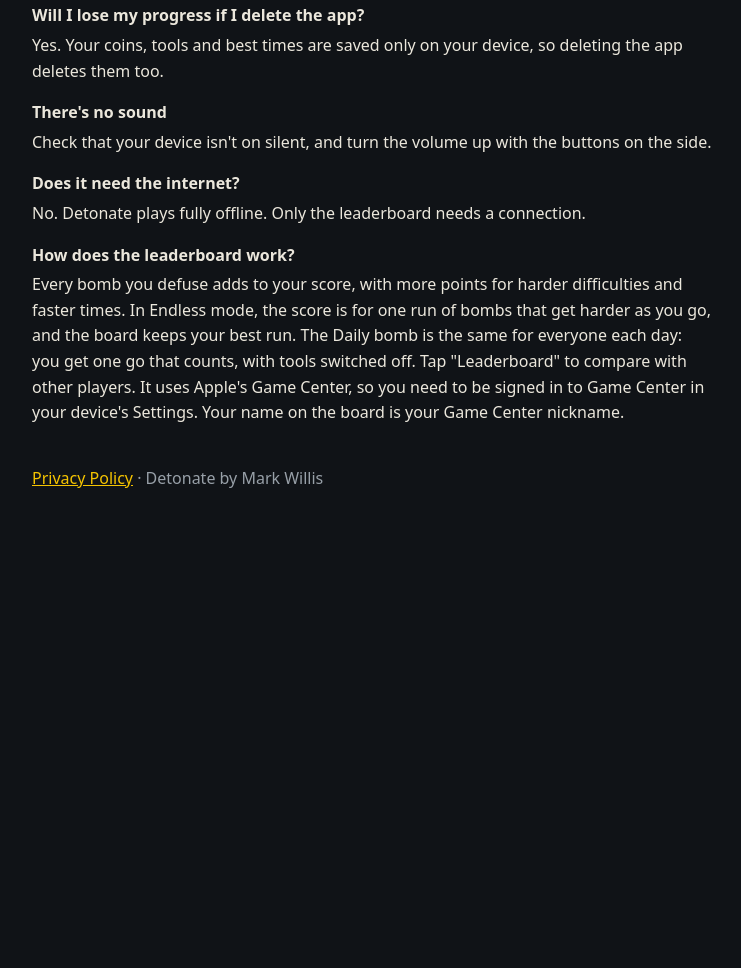
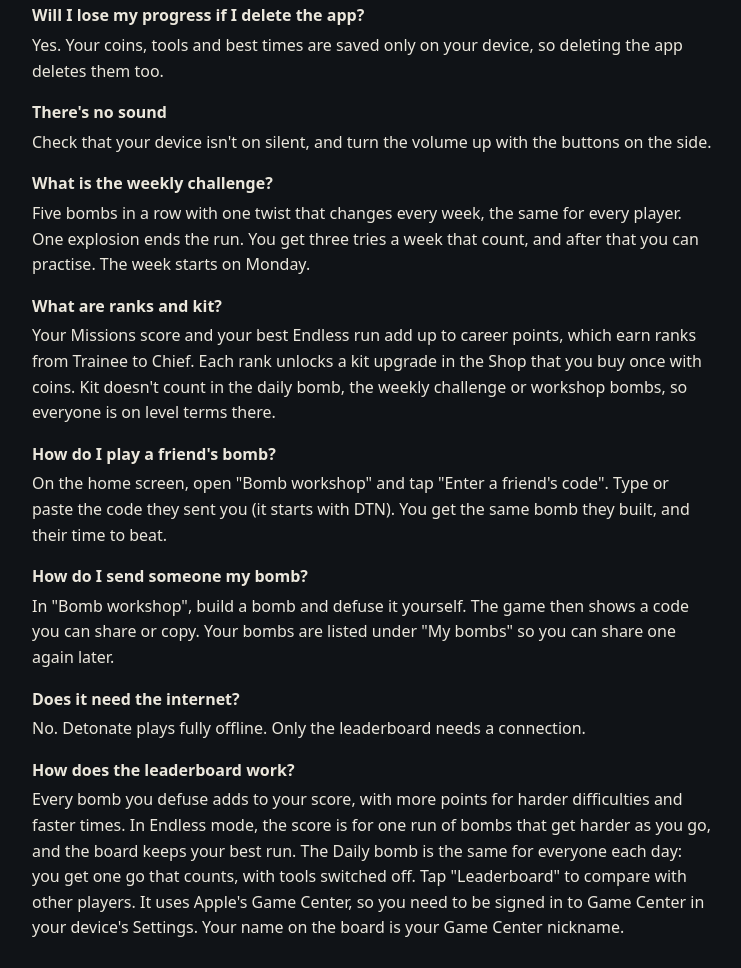
Before and after one commit to markyb250/detonate, a plain HTML site: page support.html in a window 1280 px wide. Shown: the part 874-1842 px from the top of the page, without its empty margins (268-1009 px from the left). Before the commit the page ends 1413 px from the top, so only its background shows below. Drawn offline with Linux system fonts and the light colour scheme.

Commit message:
Support page: bomb workshop, weekly challenge and career ranks
Co-Authored-By: Claude Fable 5.2 <noreply@anthropic.com>

```diff
--- a/support.html
+++ b/support.html
@@ -50,6 +50,14 @@
     <dd>Yes. Your coins, tools and best times are saved only on your device, so deleting the app deletes them too.</dd>
     <dt>There's no sound</dt>
     <dd>Check that your device isn't on silent, and turn the volume up with the buttons on the side.</dd>
+    <dt>What is the weekly challenge?</dt>
+    <dd>Five bombs in a row with one twist that changes every week, the same for every player. One explosion ends the run. You get three tries a week that count, and after that you can practise. The week starts on Monday.</dd>
+    <dt>What are ranks and kit?</dt>
+    <dd>Your Missions score and your best Endless run add up to career points, which earn ranks from Trainee to Chief. Each rank unlocks a kit upgrade in the Shop that you buy once with coins. Kit doesn't count in the daily bomb, the weekly challenge or workshop bombs, so everyone is on level terms there.</dd>
+    <dt>How do I play a friend's bomb?</dt>
+    <dd>On the home screen, open "Bomb workshop" and tap "Enter a friend's code". Type or paste the code they sent you (it starts with DTN). You get the same bomb they built, and their time to beat.</dd>
+    <dt>How do I send someone my bomb?</dt>
+    <dd>In "Bomb workshop", build a bomb and defuse it yourself. The game then shows a code you can share or copy. Your bombs are listed under "My bombs" so you can share one again later.</dd>
     <dt>Does it need the internet?</dt>
     <dd>No. Detonate plays fully offline. Only the leaderboard needs a connection.</dd>
     <dt>How does the leaderboard work?</dt>
```
